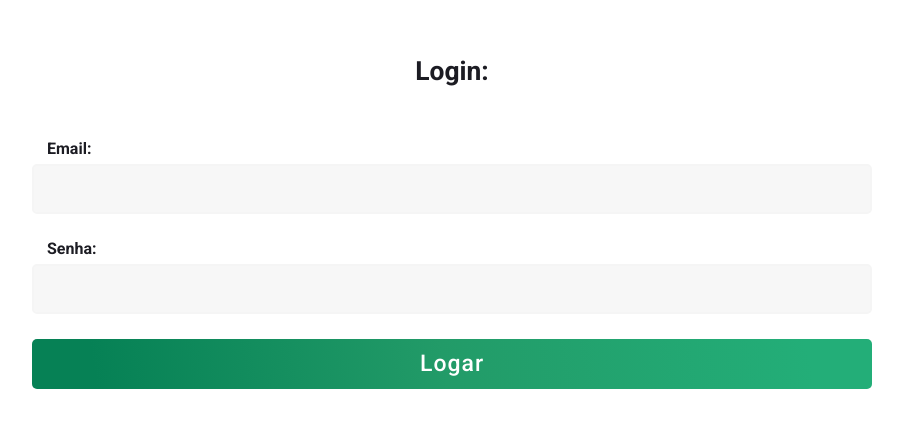
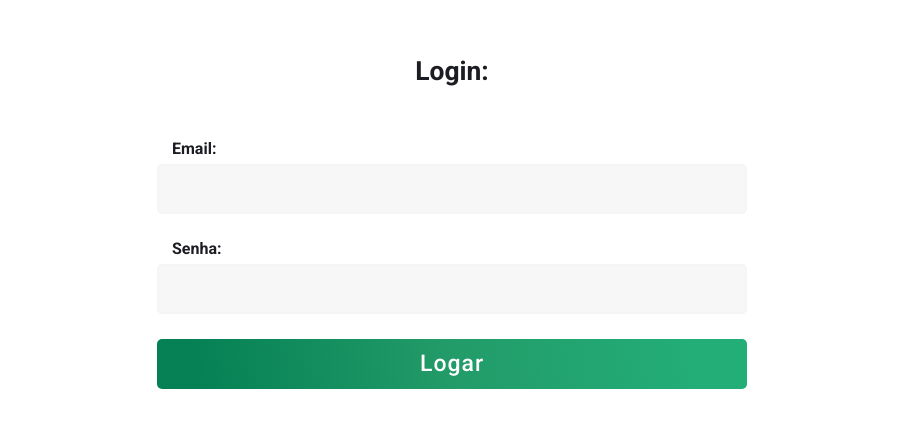
Before and after one commit to eduardoyanoliveira/buddy_advice_web, a React (Create React App) app: page / in a window 1280 px wide. Shown: the part 176-604 px from the top of the page, without its empty margins (188-1091 px from the left). Built offline with nearby package versions, Linux system fonts and the light colour scheme.

Commit message:
fixed Form component style

```diff
--- a/src/components/FormComponents/Form/styles.ts
+++ b/src/components/FormComponents/Form/styles.ts
@@ -8,28 +8,9 @@ export const Container = styled.form`
     flex-direction: column;
     overflow-y: auto;
     width: 100%;
+    max-width: 650px;
     padding: 0 30px;
     margin-bottom: 30px;
-
-    @media(min-width:${ScreenSizes.sm}){
-        padding: 0 50px;
-    };
-
-
-    @media(min-width:${ScreenSizes.md}){
-        padding: 0 80px;
-        border-radius: 0 0 10px 10px;
-
-    };
-
-
-    @media(min-width:${ScreenSizes.lg}){
-        padding: 0 220px;
-    };
-
-    @media(min-width:${ScreenSizes.xl}){
-        padding: 0 220px;
-    };
 
     &::-webkit-scrollbar {
         width: 4px;
--- a/src/components/NavMenu/index.tsx
+++ b/src/components/NavMenu/index.tsx
@@ -15,6 +15,7 @@ function NavMenu() {
 
     const logOut = () => {
         localStorage.removeItem('@token');
+        navigate('/');
         window.location.reload();
     };
 
```
